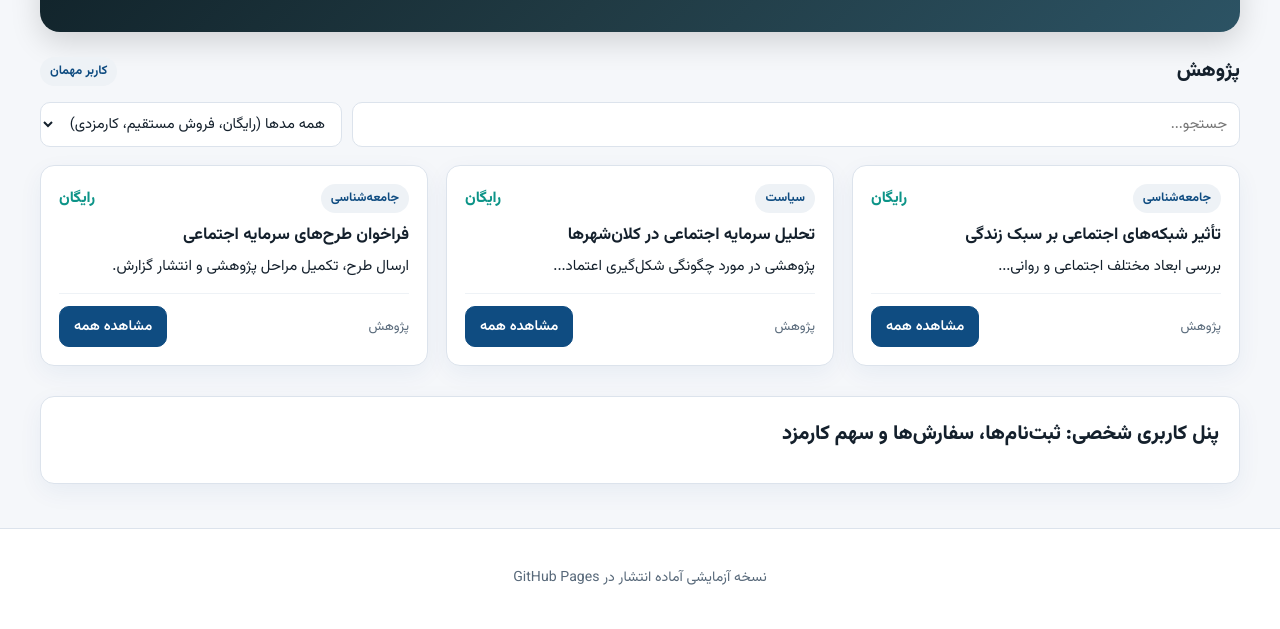
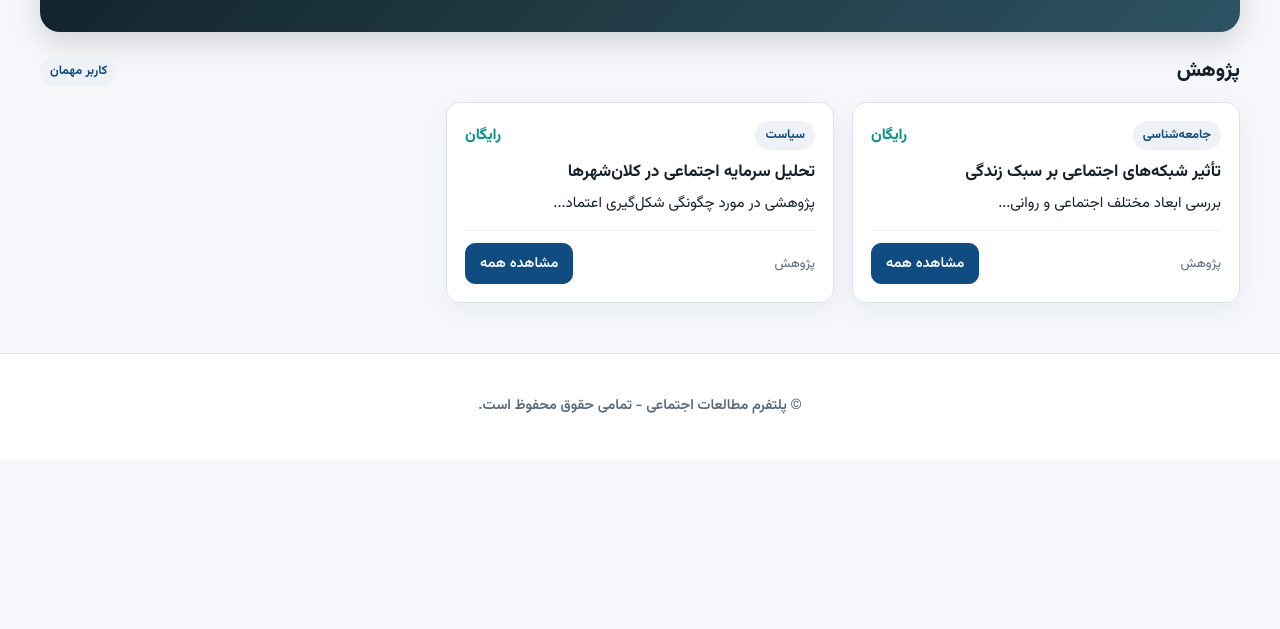
Before and after one commit to mostafavi1404/social-studies, a plain HTML site: page index.html in a window 1280 px wide. Shown: the part 334-963 px from the top of the page. After the commit the page ends 800 px from the top, so only its background shows below. Drawn offline with Linux system fonts and the light colour scheme.

Commit message:
Update index.html

```diff
--- a/index.html
+++ b/index.html
@@ -10,20 +10,10 @@
 
   <style>
     :root {
-      --bg: #f5f7fa;
-      --surface: #ffffff;
-      --surface-alt: #eef2f6;
-      --text: #14202c;
-      --primary: #0f4c81;
-      --primary-hover: #163a5f;
-      --muted: #58697a;
-      --accent: #0d9488;
-      --border: #dce3ec;
-      --success: #15803d;
-      --radius: 14px;
-      --shadow: 0 8px 24px rgba(15, 76, 129, 0.06);
-      --font-fa: "Vazirmatn", "system-ui", sans-serif;
-      --font-en: "Inter", "system-ui", sans-serif;
+      --bg: #f5f7fa; --surface: #ffffff; --surface-alt: #eef2f6; --text: #14202c;
+      --primary: #0f4c81; --primary-hover: #163a5f; --muted: #58697a; --accent: #0d9488;
+      --border: #dce3ec; --radius: 14px; --shadow: 0 8px 24px rgba(15, 76, 129, 0.06);
+      --font-fa: "Vazirmatn", "system-ui", sans-serif; --font-en: "Inter", "system-ui", sans-serif;
     }
 
     html[lang="fa"] body { font-family: var(--font-fa); font-size: 15px; }
@@ -51,7 +41,7 @@
     .nav-tab:hover { background: var(--surface-alt); color: var(--text); }
     .nav-tab.active { background: var(--primary); color: #fff; }
 
-    /* استایل جدید هیرو با رنگ تیره و شیک */
+    /* پس‌زمینه تیره و شیک برای هیرو */
     .hero { margin: 22px 0; background: linear-gradient(135deg, #0f2027 0%, #203a43 50%, #2c5364 100%); color: #fff; border-radius: 20px; padding: 35px 28px; box-shadow: 0 10px 30px rgba(0,0,0,0.15); text-align: center; }
     .hero h1 { font-size: 1.9rem; line-height: 1.4; margin-bottom: 12px; font-weight: 800; }
     .hero p { opacity: 0.85; margin-bottom: 0; max-width: 800px; margin: 0 auto; font-size: 1.05rem; }
@@ -65,15 +55,15 @@
     .card { background: var(--surface); border: 1px solid var(--border); border-radius: var(--radius); padding: 18px; box-shadow: var(--shadow); display: flex; flex-direction: column; justify-content: space-between; gap: 14px; }
     .card-top { display: flex; justify-content: space-between; align-items: center; gap: 8px; flex-wrap: wrap; }
     .tag { background: var(--surface-alt); color: var(--primary); padding: 4px 10px; border-radius: 999px; font-size: 0.78rem; font-weight: 700; }
-    .tag-comm { background: #e6fffa; color: #0f766e; }
     .price { font-weight: 800; color: var(--accent); font-size: 0.95rem; }
     .card h3 { font-size: 1.05rem; line-height: 1.45; }
     .card-footer { display: flex; justify-content: space-between; align-items: center; gap: 8px; border-top: 1px solid var(--surface-alt); padding-top: 12px; }
 
     .panel { background: var(--surface); border: 1px solid var(--border); border-radius: var(--radius); padding: 20px; box-shadow: var(--shadow); margin-bottom: 24px; }
-    footer { border-top: 1px solid var(--border); background: var(--surface); padding: 18px 0; color: var(--muted); font-size: 0.88rem; text-align: center; }
 
-    /* کلاس مخفی کردن صفحات */
+    /* فوتر تمیز و بدون جمله آزمایشی */
+    footer { border-top: 1px solid var(--border); background: var(--surface); padding: 20px 0; color: var(--muted); font-size: 0.9rem; text-align: center; font-weight: 600; }
+
     .hidden { display: none !important; }
   </style>
 </head>
@@ -91,14 +81,13 @@
           <button class="btn btn-primary" id="openAuthBtn" type="button">حساب کاربری و پنل</button>
         </div>
       </div>
-      <!-- منوی ماژول ها -->
       <div class="nav-tabs" id="mainNav"></div>
     </div>
   </header>
 
   <main class="container">
 
-    <!-- صفحه اصلی (Home View) -->
+    <!-- صفحه اصلی -->
     <div id="homeView">
       <section class="hero">
         <h1 id="heroTitle">پلتفرم یکپارچه پژوهش، آموزش، آمار، همایش، کتاب و پادکست</h1>
@@ -110,25 +99,10 @@
         <span id="activeUserBadge" class="tag">کاربر مهمان</span>
       </div>
 
-      <div class="toolbar">
-        <input class="input" id="searchInput" type="search" placeholder="جستجو..." style="flex:1;min-width:220px;" />
-        <select id="revenueFilter">
-          <option value="all">همه مدها (رایگان، فروش مستقیم، کارمزدی)</option>
-          <option value="free">رایگان / فراخوان</option>
-          <option value="direct_sale">فروش مستقیم پلتفرم</option>
-          <option value="marketplace_commission">فروش کاربر (کارمزدی)</option>
-        </select>
-      </div>
-
       <div class="grid" id="itemsGrid"></div>
-
-      <section class="panel" id="userDashboard">
-        <h2 class="section-title" id="dashboardTitle" style="margin-bottom: 12px;">پنل کاربری شخصی: ثبت‌نام‌ها، سفارش‌ها و سهم کارمزد</h2>
-        <div id="ordersList"></div>
-      </section>
     </div>
 
-    <!-- صفحه کاتالوگ (Catalog View) -->
+    <!-- صفحه کاتالوگ -->
     <div id="catalogView" class="hidden">
       <div class="section-head" style="margin-top: 0;">
         <h2 class="section-title" id="catalogTitle">آرشیو</h2>
@@ -137,9 +111,7 @@
 
       <div class="toolbar">
         <input class="input" id="catalogSearch" type="search" placeholder="جستجو در عنوان یا چکیده..." style="flex:1;min-width:220px;" />
-        <select id="catalogCategoryFilter" class="input">
-          <!-- گزینه‌ها توسط جاوااسکریپت پر می‌شوند -->
-        </select>
+        <select id="catalogCategoryFilter" class="input"></select>
       </div>
 
       <div class="grid" id="catalogGrid"></div>
@@ -149,106 +121,51 @@
 
   <footer>
     <div class="container" id="footerText">
-      نسخه آزمایشی آماده انتشار در GitHub Pages (مسیرها و شناسه‌ها انگلیسی؛ نمایش دوزبانه فارسی/انگلیسی)
+      © پلتفرم مطالعات اجتماعی - تمامی حقوق محفوظ است.
     </div>
   </footer>
 
   <script>
-    // ==========================================
-    // ۱. دیتابیس مرکزی
-    // ==========================================
+    // دیتابیس مرکزی
     const allData = [
-      // --- بخش پژوهش ---
       { type: "research", category: "جامعه‌شناسی", title: "تأثیر شبکه‌های اجتماعی بر سبک زندگی", desc: "بررسی ابعاد مختلف اجتماعی و روانی...", price: 0, link: "article-1.html" },
       { type: "research", category: "سیاست", title: "تحلیل سرمایه اجتماعی در کلان‌شهرها", desc: "پژوهشی در مورد چگونگی شکل‌گیری اعتماد...", price: 0, link: "#" },
-      { type: "research", category: "جامعه‌شناسی", title: "فراخوان طرح‌های سرمایه اجتماعی", desc: "ارسال طرح، تکمیل مراحل پژوهشی و انتشار گزارش.", price: 0, link: "#" },
-
-      // --- بخش آموزش ---
       { type: "education", category: "کارگاه", title: "دوره روش تحقیق در مطالعات اجتماعی", desc: "برگزاری کلاس، تکالیف و ارزیابی مهارتی...", price: 1100000, link: "#" },
-      { type: "education", category: "وبینار", title: "وبینار تحلیل داده‌های کیفی", desc: "آموزش نرم‌افزار MAXQDA...", price: 450000, link: "#" },
-
-      // --- بخش آمار ---
-      { type: "statistics", category: "داده‌های شهری", title: "مجموعه داده تحلیل شده پیمایش شهری", desc: "انتشار و فروش داده تحلیل شده با مدل کارمزدی...", price: 450000, link: "#" },
-
-      // --- بخش همایش ---
-      { type: "conference", category: "همایش ملی", title: "ثبت نام همایش جامعه شناسی کاربردی", desc: "شرکت در همایش و دریافت گزارش رسمی...", price: 550000, link: "#" },
-
-      // --- بخش کتاب ---
-      { type: "books", category: "تألیف", title: "کتاب نهادهای اجتماعی معاصر", desc: "عرضه کتاب و خلاصه تخصصی توسط نویسنده...", price: 320000, link: "#" },
-
-      // --- بخش پادکست ---
+      { type: "statistics", category: "داده‌های شهری", title: "مجموعه داده تحلیل شده پیمایش شهری", desc: "انتشار و فروش داده تحلیل شده...", price: 450000, link: "#" },
+      { type: "conference", category: "همایش ملی", title: "ثبت نام همایش جامعه شناسی", desc: "شرکت در همایش و دریافت گزارش...", price: 550000, link: "#" },
+      { type: "books", category: "تألیف", title: "کتاب نهادهای اجتماعی معاصر", desc: "عرضه کتاب و خلاصه تخصصی...", price: 320000, link: "#" },
       { type: "podcasts", category: "گفت‌وگو", title: "پادکست تحولات اجتماعی", desc: "تهیه و انتشار اپیزودهای تحلیلی...", price: 0, link: "#" }
     ];
 
-    // ==========================================
-    // ۲. تنظیمات صفحات و زبان
-    // ==========================================
     const pageConfigs = {
-      research: { titleFa: "آرشیو پژوهش‌ها و مقالات", titleEn: "Research Archive", categories: ["همه موضوعات", "جامعه‌شناسی", "سیاست", "اقتصاد"] },
-      education: { titleFa: "دوره‌ها و کارگاه‌های آموزشی", titleEn: "Education & Workshops", categories: ["همه موضوعات", "کارگاه", "وبینار", "دوره بلندمدت"] },
-      statistics: { titleFa: "آمار و مجموعه داده‌ها", titleEn: "Statistics & Data", categories: ["همه موضوعات", "داده‌های شهری", "داده‌های اقتصادی"] },
-      conference: { titleFa: "همایش‌ها و رویدادها", titleEn: "Conferences & Events", categories: ["همه موضوعات", "همایش ملی", "همایش بین‌المللی"] },
-      books: { titleFa: "کتاب‌ها و انتشارات", titleEn: "Books & Publications", categories: ["همه موضوعات", "تألیف", "ترجمه", "خلاصه کتاب"] },
-      podcasts: { titleFa: "پادکست‌های صوتی", titleEn: "Podcasts", categories: ["همه موضوعات", "گفت‌وگو", "تحلیل صوتی"] }
+      research: { titleFa: "آرشیو پژوهش‌ها", titleEn: "Research Archive", categories: ["همه موضوعات", "جامعه‌شناسی", "سیاست"] },
+      education: { titleFa: "دوره‌های آموزشی", titleEn: "Education", categories: ["همه موضوعات", "کارگاه", "وبینار"] },
+      statistics: { titleFa: "آمار و داده‌ها", titleEn: "Statistics", categories: ["همه موضوعات", "داده‌های شهری"] },
+      conference: { titleFa: "همایش‌ها", titleEn: "Conferences", categories: ["همه موضوعات", "همایش ملی"] },
+      books: { titleFa: "کتاب‌ها", titleEn: "Books", categories: ["همه موضوعات", "تألیف", "ترجمه"] },
+      podcasts: { titleFa: "پادکست‌ها", titleEn: "Podcasts", categories: ["همه موضوعات", "گفت‌وگو"] }
     };
 
     const state = {
-      lang: "fa",
-      currentView: "home", // home | catalog
-      activeModule: "research",
-      catalogType: "research",
-      search: "",
-      revenueMode: "all",
-      catalogSearch: "",
-      catalogCategory: "all"
+      lang: "fa", currentView: "home", activeModule: "research", catalogType: "research",
+      catalogSearch: "", catalogCategory: "all"
     };
 
     const i18n = {
       fa: {
-        brand: "پلتفرم مطالعات اجتماعی",
-        langBtn: "English",
-        publishBtn: "+ انتشار / فروش محصول",
-        authBtn: "حساب کاربری و پنل",
+        brand: "پلتفرم مطالعات اجتماعی", langBtn: "English", publishBtn: "+ انتشار / فروش", authBtn: "حساب کاربری",
         heroTitle: "پلتفرم یکپارچه پژوهش، آموزش، آمار، همایش، کتاب و پادکست",
         heroDesc: "با پشتیبانی هم‌زمان از فروش مستقیم و بازارچه کارمزدی محصولات کاربران، پنل شخصی و تغییر زبان فارسی و انگلیسی.",
-        searchPlaceholder: "جستجو در عنوان یا توضیحات...",
-        modeAlt: "همه مدها (رایگان، فروش مستقیم، کارمزدی)",
-        modeFree: "رایگان / فراخوان",
-        modeDirect: "فروش مستقیم پلتفرم",
-        modeComm: "فروش کاربر (کارمزدی)",
-        freeText: "رایگان",
-        actionFree: "ثبت نام / دریافت",
-        actionPaid: "پرداخت آزمایشی شتاب",
-        dashboardTitle: "پنل کاربری شخصی: ثبت‌نام‌ها، سفارش‌ها و سهم کارمزد",
-        noOrders: "هنوز ثبت‌نام یا سفارشی ثبت نشده است.",
-        footer: "نسخه آزمایشی آماده انتشار در GitHub Pages",
-        modules: { research: "پژوهش", education: "آموزش", statistics: "آمار", conference: "همایش", books: "کتاب", podcasts: "پادکست" }
+        freeText: "رایگان", modules: { research: "پژوهش", education: "آموزش", statistics: "آمار", conference: "همایش", books: "کتاب", podcasts: "پادکست" }
       },
       en: {
-        brand: "Social Studies Platform",
-        langBtn: "فارسی",
-        publishBtn: "+ Publish / Sell Item",
-        authBtn: "Account & Panel",
-        heroTitle: "Unified Platform for Research, Education, Statistics, Conferences, Books & Podcasts",
-        heroDesc: "Supporting direct sales, creator commission items, personal dashboard, and full Persian (RTL) & English (LTR) switching.",
-        searchPlaceholder: "Search title or description...",
-        modeAlt: "All Modes (Free, Direct, Commission)",
-        modeFree: "Free / Open Call",
-        modeDirect: "Platform Direct Sale",
-        modeComm: "Creator Item (Commission)",
-        freeText: "Free",
-        actionFree: "Enroll / Access",
-        actionPaid: "Simulate Shetab Pay",
-        dashboardTitle: "Personal Dashboard: Enrollments, Orders & Commission Breakdown",
-        noOrders: "No enrollments or orders yet.",
-        footer: "GitHub Pages prototype",
-        modules: { research: "Research", education: "Education", statistics: "Statistics", conference: "Conference", books: "Books", podcasts: "Podcasts" }
+        brand: "Social Studies Platform", langBtn: "فارسی", publishBtn: "+ Publish / Sell", authBtn: "Account",
+        heroTitle: "Unified Platform for Social Studies",
+        heroDesc: "Supporting direct sales, creator commission items, personal dashboard, and bilingual UI.",
+        freeText: "Free", modules: { research: "Research", education: "Education", statistics: "Statistics", conference: "Conference", books: "Books", podcasts: "Podcasts" }
       }
     };
 
-    // ==========================================
-    // ۳. توابع کمکی و رندر
-    // ==========================================
     function formatPrice(price) {
       if (price === 0) return i18n[state.lang].freeText;
       return price.toLocaleString(state.lang === "fa" ? 'fa-IR' : 'en-US') + (state.lang === "fa" ? " تومان" : " IRR");
@@ -261,42 +178,25 @@
       Object.keys(mods).forEach((key) => {
         const b = document.createElement('button');
         b.type = "button";
-        b.className = `nav-tab ${state.currentView === 'home' && state.activeModule === key ? "active" : (state.currentView === 'catalog' && state.catalogType === key ? "active" : "")}`;
+        b.className = `nav-tab ${(state.currentView === 'home' && state.activeModule === key) || (state.currentView === 'catalog' && state.catalogType === key) ? "active" : ""}`;
         b.textContent = mods[key];
-        b.onclick = () => {
-          openCatalog(key);
-        };
+        b.onclick = () => openCatalog(key);
         nav.appendChild(b);
       });
     }
 
-    // رندر صفحه اصلی
     function renderItems() {
       const grid = document.getElementById('itemsGrid');
-      const t = i18n[state.lang];
-      const q = state.search.trim().toLowerCase();
+      const list = allData.filter(item => item.type === state.activeModule).slice(0, 4);
 
-      const list = allData.filter(item => {
-        const okMod = item.type === state.activeModule;
-        const matchSearch = item.title.toLowerCase().includes(q) || item.desc.toLowerCase().includes(q);
-        return okMod && matchSearch;
-      }).slice(0, 4); // فقط ۴ مورد اول را نشان بده تا صفحه شلوغ نشود
-
-      grid.innerHTML = "";
-      if (list.length === 0) {
-        grid.innerHTML = `<div class="panel"><p>${state.lang === "fa" ? "موردی یافت نشد." : "No items found."}</p></div>`;
-        return;
-      }
+      grid.innerHTML = list.length === 0 ? `<div class="panel"><p>موردی یافت نشد.</p></div>` : "";
 
       list.forEach(item => {
         const card = document.createElement('article');
         card.className = 'card';
         card.innerHTML = `
           <div>
-            <div class="card-top">
-              <span class="tag">${item.category}</span>
-              <span class="price">${formatPrice(item.price)}</span>
-            </div>
+            <div class="card-top"><span class="tag">${item.category}</span><span class="price">${formatPrice(item.price)}</span></div>
             <h3 style="margin-top:10px;">${item.title}</h3>
             <p style="margin-top:6px;">${item.desc}</p>
           </div>
@@ -309,12 +209,10 @@
       });
     }
 
-    // رندر صفحه کاتالوگ
     function renderCatalog() {
       const config = pageConfigs[state.catalogType];
       document.getElementById('catalogTitle').textContent = state.lang === "fa" ? config.titleFa : config.titleEn;
 
-      // پر کردن فیلترها
       const filter = document.getElementById('catalogCategoryFilter');
       filter.innerHTML = "";
       config.categories.forEach(cat => {
@@ -326,30 +224,19 @@
 
       const grid = document.getElementById('catalogGrid');
       const q = state.catalogSearch.toLowerCase();
-      const cat = state.catalogCategory;
 
       const filtered = allData.filter(item => {
-        const matchType = item.type === state.catalogType;
-        const matchSearch = item.title.toLowerCase().includes(q) || item.desc.toLowerCase().includes(q);
-        const matchCat = cat === 'all' || item.category === cat;
-        return matchType && matchSearch && matchCat;
+        return item.type === state.catalogType && (item.title.toLowerCase().includes(q) || item.desc.toLowerCase().includes(q));
       });
 
-      grid.innerHTML = "";
-      if (filtered.length === 0) {
-        grid.innerHTML = '<p style="grid-column: 1/-1; text-align: center; color: var(--muted);">موردی یافت نشد.</p>';
-        return;
-      }
+      grid.innerHTML = filtered.length === 0 ? '<p style="grid-column: 1/-1; text-align: center; color: var(--muted);">موردی یافت نشد.</p>' : "";
 
       filtered.forEach(item => {
         const card = document.createElement('div');
         card.className = 'card';
         card.innerHTML = `
           <div>
-            <div class="card-top">
-              <span class="tag">${item.category}</span>
-              <span class="price">${formatPrice(item.price)}</span>
-            </div>
+            <div class="card-top"><span class="tag">${item.category}</span><span class="price">${formatPrice(item.price)}</span></div>
             <h3 style="margin-top:10px;">${item.title}</h3>
             <p style="margin-top:6px;">${item.desc}</p>
           </div>
@@ -365,7 +252,6 @@
       const t = i18n[state.lang];
       document.documentElement.lang = state.lang;
       document.documentElement.dir = state.lang === "fa" ? "rtl" : "ltr";
-
       document.getElementById('brandTitle').textContent = t.brand;
       document.getElementById('langToggle').textContent = t.langBtn;
       document.getElementById('openPublishBtn').textContent = t.publishBtn;
@@ -373,12 +259,8 @@
       document.getElementById('heroTitle').textContent = t.heroTitle;
       document.getElementById('heroDesc').textContent = t.heroDesc;
       document.getElementById('activeModuleTitle').textContent = t.modules[state.activeModule];
-      document.getElementById('footerText').textContent = t.footer;
     }
 
-    // ==========================================
-    // ۴. مدیریت نماها (Views)
-    // ==========================================
     function showHome() {
       state.currentView = "home";
       document.getElementById('homeView').classList.remove('hidden');
@@ -390,44 +272,15 @@
     function openCatalog(type) {
       state.currentView = "catalog";
       state.catalogType = type;
-      state.catalogSearch = "";
-      state.catalogCategory = "all";
-
       document.getElementById('homeView').classList.add('hidden');
       document.getElementById('catalogView').classList.remove('hidden');
-
-      document.getElementById('catalogSearch').value = "";
-
       renderNav();
       renderCatalog();
     }
 
-    // ==========================================
-    // ۵. رویدادها
-    // ==========================================
-    document.getElementById('langToggle').onclick = () => {
-      state.lang = state.lang === "fa" ? "en" : "fa";
-      updateUI();
-      if (state.currentView === 'home') renderItems();
-      else renderCatalog();
-    };
+    document.getElementById('langToggle').onclick = () => { state.lang = state.lang === "fa" ? "en" : "fa"; updateUI(); if (state.currentView === 'home') renderItems(); else renderCatalog(); };
+    document.getElementById('catalogSearch').oninput = (e) => { state.catalogSearch = e.target.value; renderCatalog(); };
 
-    document.getElementById('searchInput').oninput = (e) => {
-      state.search = e.target.value;
-      renderItems();
-    };
-
-    document.getElementById('catalogSearch').oninput = (e) => {
-      state.catalogSearch = e.target.value;
-      renderCatalog();
-    };
-
-    document.getElementById('catalogCategoryFilter').onchange = (e) => {
-      state.catalogCategory = e.target.value;
-      renderCatalog();
-    };
-
-    // مقداردهی اولیه
     updateUI();
     showHome();
   </script>
```
